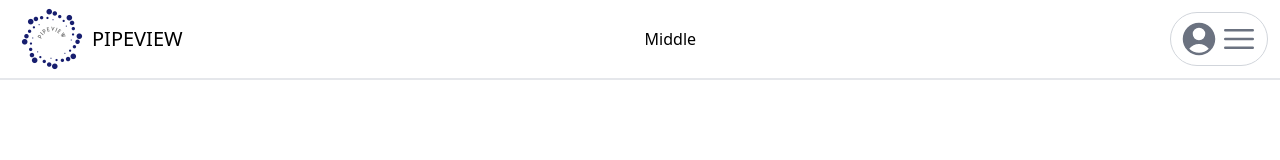
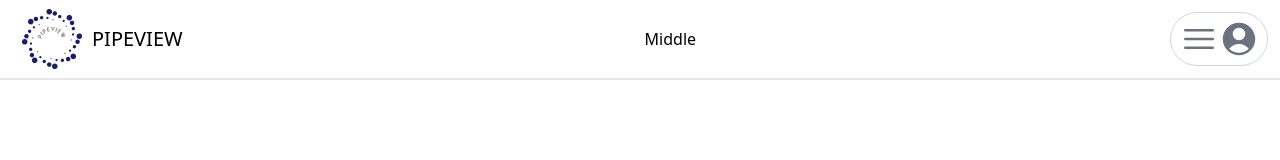
Before and after one commit to Krush02/pipeview, a Next.js app: page / in a window 1280 px wide. Shown: the top 160 px of the page. Built offline with nearby package versions, Linux system fonts and the light colour scheme.

Commit message:
change icon order

```diff
--- a/components/Header.js
+++ b/components/Header.js
@@ -16,8 +16,8 @@ function Header() {
             <p>Middle</p>
         </div>
         <div className='flex items-center justify-end p-2 text-gray-500 border border-solid rounded-full border-gray-300 m-3'>
+            <Bars3Icon className='h-10 hover:text-gray-600 hover:cursor-pointer active:scale-90 transition-all duration-200' />
             <UserCircleIcon className='h-10 hover:text-gray-600 hover:cursor-pointer active:scale-90 transition-all duration-200' />
-            <Bars3Icon className='h-10 hover:text-gray-600 hover:cursor-pointer active:scale-90 transition-all duration-200' />
         </div>
     </div>
   )
```
